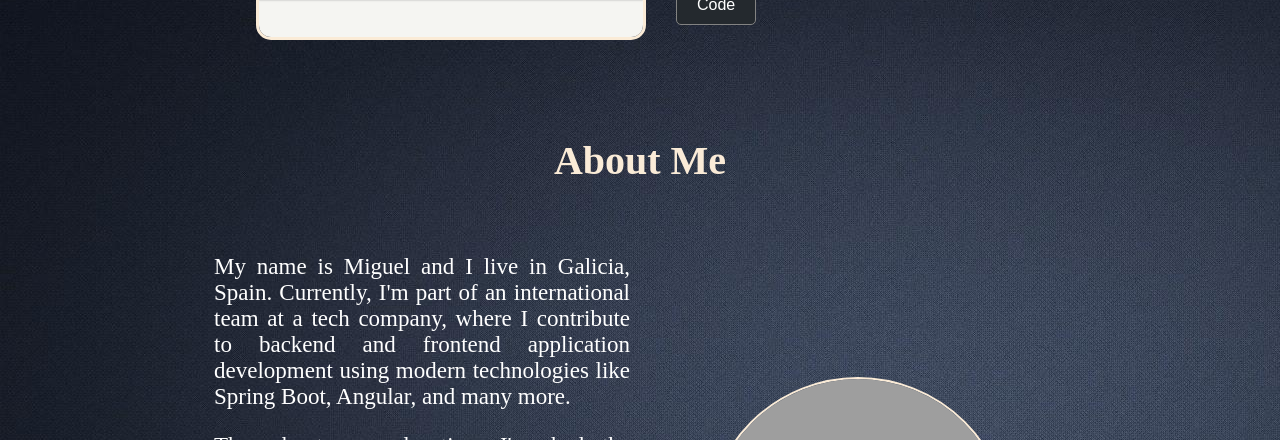
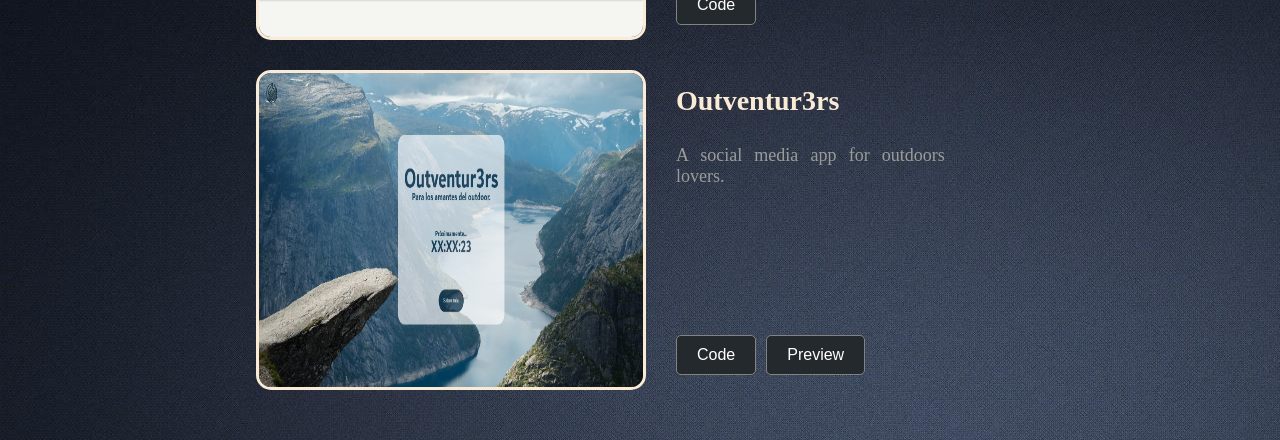
Before and after one commit to miguelrodriguez6/my-portfolio, an Angular app: page / in a window 1280 px wide. Shown: the part 2558-2998 px from the top of the page. Built offline with nearby package versions, Linux system fonts and the light colour scheme; grey boxes are pictures that could not be loaded.

Commit message:
feat(core): add project

```diff
--- a/src/app/projects/projects.component.css
+++ b/src/app/projects/projects.component.css
@@ -16,6 +16,7 @@ h1 {
   overflow: hidden;
   width: 60vw;
   margin: auto auto 30px auto;
+  min-height: 40vh;
 }
 
 .project-image {
--- a/src/app/projects/projects.component.ts
+++ b/src/app/projects/projects.component.ts
@@ -24,6 +24,7 @@ export class ProjectsComponent implements OnInit, OnDestroy  {
   constructor() {
     this.projects = [
       { title: 'FootballData - Tactical Camera Data Analysis and visualization in Football.', description: 'A modular, extensible, and maintainable platform for football match analysis. The platform enables team analysts to upload data and videos of their matches, allowing them to subsequently visualize the positioning of their own players as well as players from other teams (potential signings), extract key plays, and even review a report containing statistics and graphical insights about the match.', images: ['assets/tactical-camera-project-images/TC1.png', 'assets/tactical-camera-project-images/TC2.png', 'assets/tactical-camera-project-images/TC3.png', 'assets/tactical-camera-project-images/TC4.png', 'assets/tactical-camera-project-images/TC5.png', 'assets/tactical-camera-project-images/TC6.png', 'assets/tactical-camera-project-images/TC7.png'], currentImageIndex: 0, githubRepoUrl: "https://github.com/miguelrodriguez6/Football-Tactical-Camera-Data-Analysis/tree/master", previewUrl: null, demoVideoUrl: null},
+      {title: 'Outventur3rs', description: 'A social media app for outdoors lovers.', images: ['assets/outventur3rs-project-images/outventur3rs-cs.jpg'], currentImageIndex: 0, githubRepoUrl: "https://github.com/UnboundCreations/Outventur3rs-cs", previewUrl: "https://unboundcreations.github.io/Outventur3rs-cs/", demoVideoUrl: null}
     ];
   }
 
```
Also changed, not shown: public/assets/outventur3rs-project-images/outventur3rs-cs.jpg (added).
